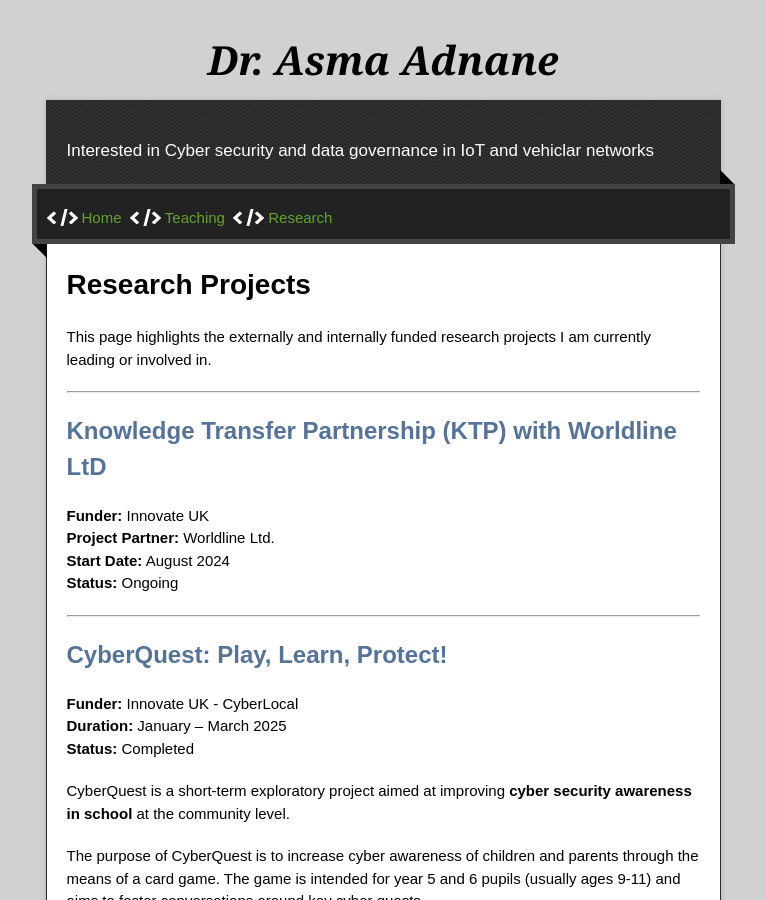
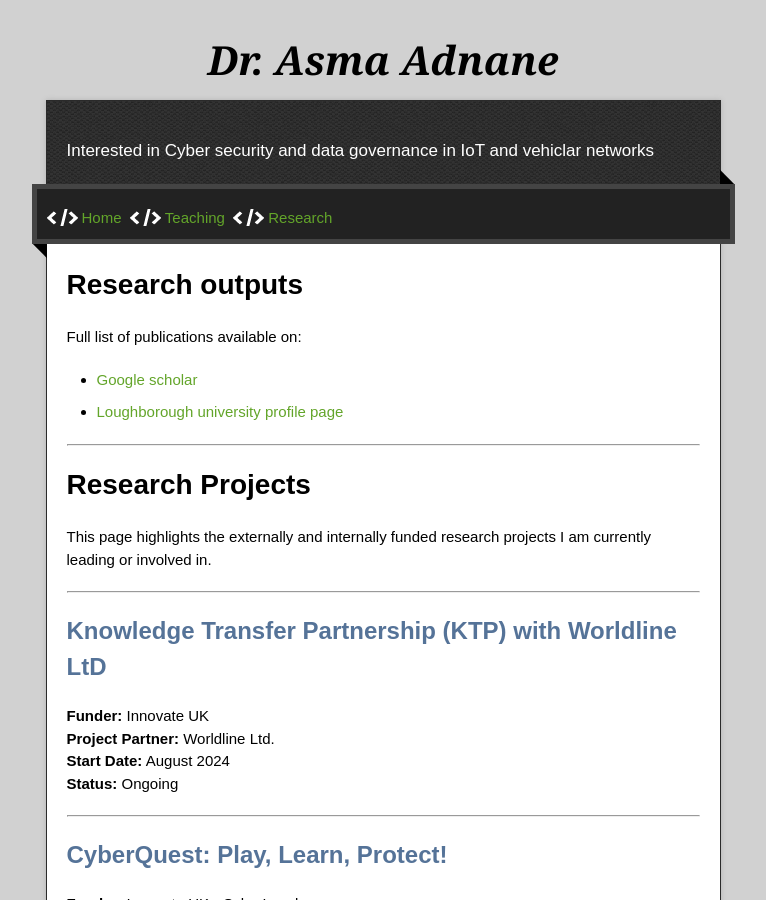
Before and after one commit to asmaadnane/asmaadnane.github.io, a Jekyll site: the page built from research.md, in a window 1280 px wide and 900 px high. Shown: the whole window, without its empty margins (257-1023 px from the left). Built offline with Jekyll 4.4.1, drawn with Linux system fonts in a browser that asks for light colours; our own code applies the rules of GitHub Pages for plain Markdown files; some of the changed text lies outside the part shown.

Commit message:
updated research outputs

```diff
--- a/research.md
+++ b/research.md
@@ -1,5 +1,13 @@
 ---
 layout: default
+---
+
+# Research outputs
+
+Full list of publications available on:
+-	[Google scholar](https://scholar.google.de/citations?user=yNx6iUwAAAAJ&hl=en)
+-	[Loughborough university profile page](https://publications.lboro.ac.uk/publications/all/collated/scha.html)
+
 ---
 
 # Research Projects
```
Also changed, not shown: other parts of research.md (+0 -8 lines).
